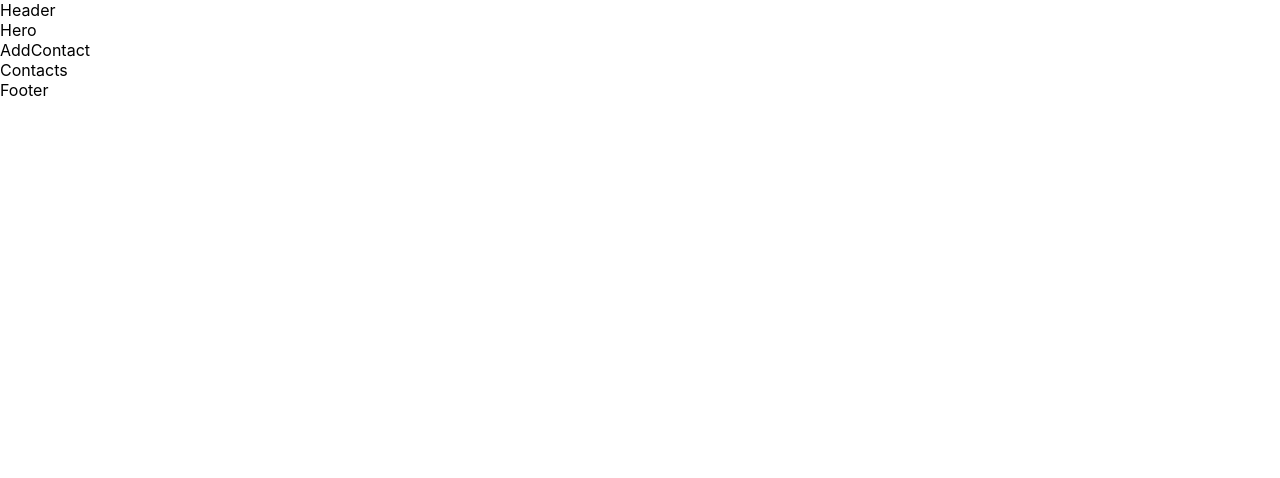
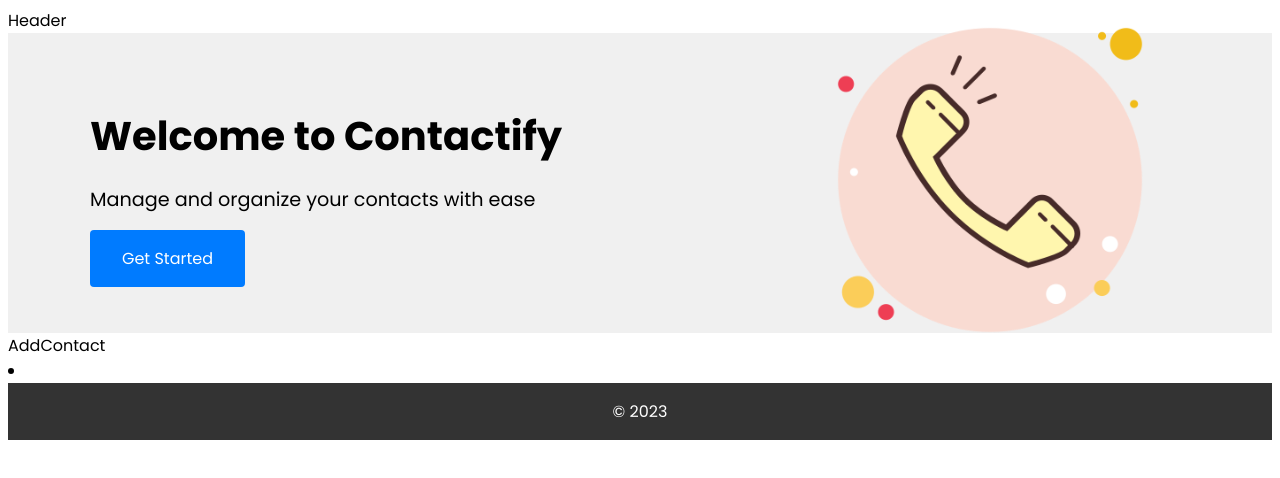
Before and after one commit to FREDVUNI/contactify, a React (Create React App) app: page / in a window 1280 px wide. Shown: the top 478 px of the page. Built offline with nearby package versions, Linux system fonts and the light colour scheme; the HTML template or start-up script is replaced by a standard one.

Commit message:
create footer and hero section

```diff
--- a/src/components/Contacts.jsx
+++ b/src/components/Contacts.jsx
@@ -1,8 +1,13 @@
-import React from 'react'
+import React,{ useState } from 'react'
+import Contact from './Contact'
+import { contacts } from '../data/contacts'
 
 const Contacts = () => {
+    const [people,setPeople] = useState(contacts);
   return (
-    <div>Contacts</div>
+    <>
+    <li>{console.log(people)}</li>
+    </>
   )
 }
 
--- a/src/components/Footer.jsx
+++ b/src/components/Footer.jsx
@@ -2,7 +2,7 @@ import React from 'react'
 
 const Footer = () => {
   return (
-    <div>Footer</div>
+    <div className="footer">&copy; {new Date().getFullYear()}</div>
   )
 }
 
--- a/src/components/Hero.jsx
+++ b/src/components/Hero.jsx
@@ -1,8 +1,20 @@
 import React from 'react'
+import heroImage from '../assets/contact.png'
 
 const Hero = () => {
   return (
-    <div>Hero</div>
+    <div className="hero">
+      <div className="hero-content">
+        <div className="text-container">
+          <h1>Welcome to Contactify</h1>
+          <p>Manage and organize your contacts with ease</p>
+          <button className="btn-primary">Get Started</button>
+        </div>
+        <div className="image-container">
+          <img src={heroImage} alt="Contactify App" />
+        </div>
+      </div>
+    </div>
   )
 }
 
--- a/src/index.css
+++ b/src/index.css
@@ -1,13 +1,98 @@
-body {
-  margin: 0;
-  font-family: -apple-system, BlinkMacSystemFont, 'Segoe UI', 'Roboto', 'Oxygen',
-    'Ubuntu', 'Cantarell', 'Fira Sans', 'Droid Sans', 'Helvetica Neue',
-    sans-serif;
-  -webkit-font-smoothing: antialiased;
-  -moz-osx-font-smoothing: grayscale;
+/* style.css */
+@import url('https://fonts.googleapis.com/css2?family=Poppins:wght@400;600;700&display=swap');
+*{
+  font-family: 'Poppins', sans-serif;
+}
+/* Hero.css */
+.hero {
+  background-color: #f0f0f0;
+  height: 300px;
+  /* Adjust the height as per your preference */
+  display: flex;
+  justify-content: center;
+  align-items: center;
 }
 
-code {
-  font-family: source-code-pro, Menlo, Monaco, Consolas, 'Courier New',
-    monospace;
+.hero-content {
+  display: flex;
+  flex-wrap: wrap;
+  justify-content: space-between;
+  align-items: center;
+  max-width: 1100px;
+  width: 95%;
+  margin: 0 auto;
 }
+
+.hero-content h1 {
+  font-size: 2.5rem;
+  margin-bottom: 0.5rem;
+}
+
+.hero-content p {
+  font-size: 1.2rem;
+  margin-bottom: 1rem;
+}
+
+.btn-primary {
+  padding: 1rem 2rem;
+  font-size: 1rem;
+  background-color: #007bff;
+  color: #fff;
+  border: none;
+  border-radius: 4px;
+  cursor: pointer;
+  transition: background-color 0.2s ease-in-out;
+}
+
+.btn-primary:hover {
+  background-color: #0056b3;
+}
+
+.image-container {
+  width: 100%;
+  max-width: 400px;
+  /* Adjust the image max-width as per your preference */
+}
+
+.image-container img {
+  width: 100%;
+}
+
+/* Media Queries */
+@media screen and (max-width: 768px) {
+  .hero-content {
+    flex-direction: column;
+    text-align: center;
+  }
+
+  .hero-content h1 {
+    font-size: 2rem;
+  }
+
+  .hero-content p {
+    font-size: 1rem;
+  }
+
+  .btn-primary {
+    font-size: 0.9rem;
+  }
+
+  .image-container {
+    max-width: 100%;
+    margin-top: 1rem;
+  }
+}
+/* Footer.css */
+.footer {
+  background-color: #333;
+  color: #fff;
+  padding: 1rem;
+  text-align: center;
+}
+
+/* Media Query for Smaller Screens */
+@media screen and (max-width: 768px) {
+  .footer {
+    font-size: 0.9rem;
+  }
+}
```
Also changed, not shown: src/assets/contact.png (added).
